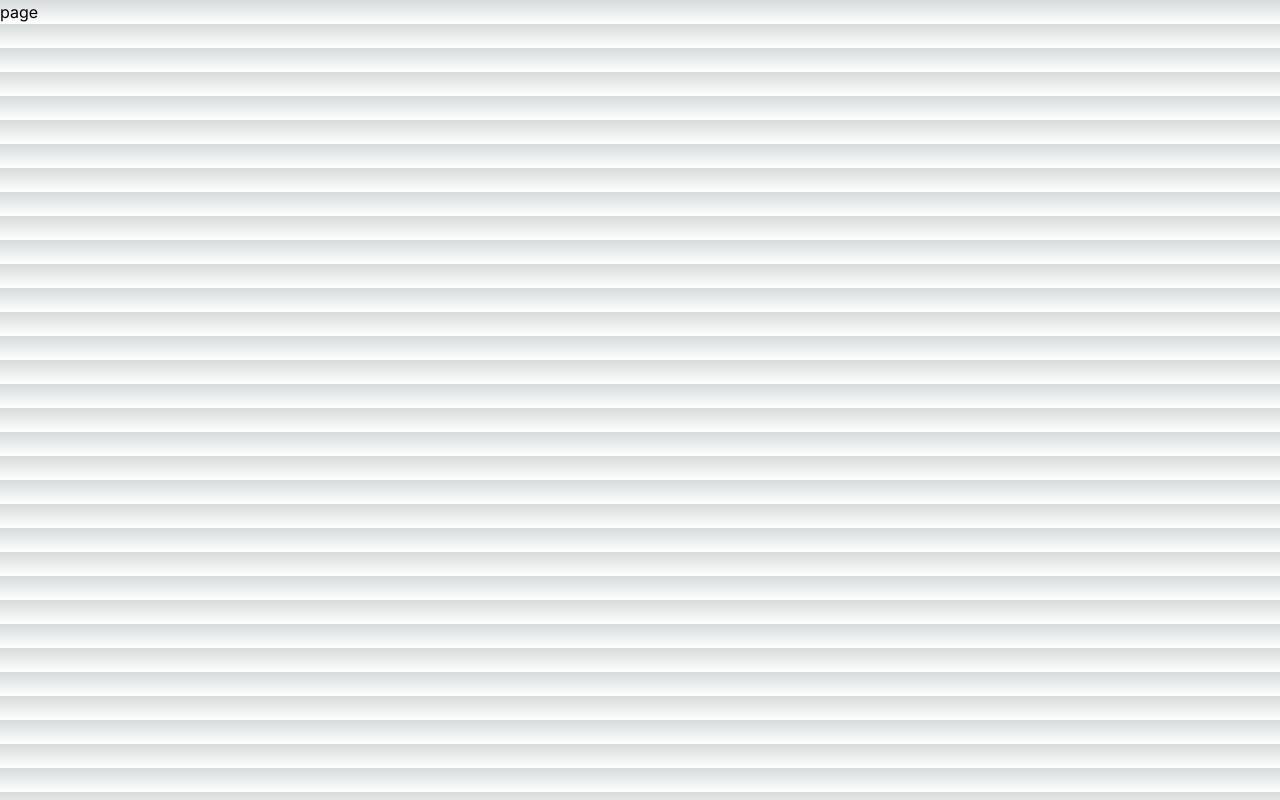
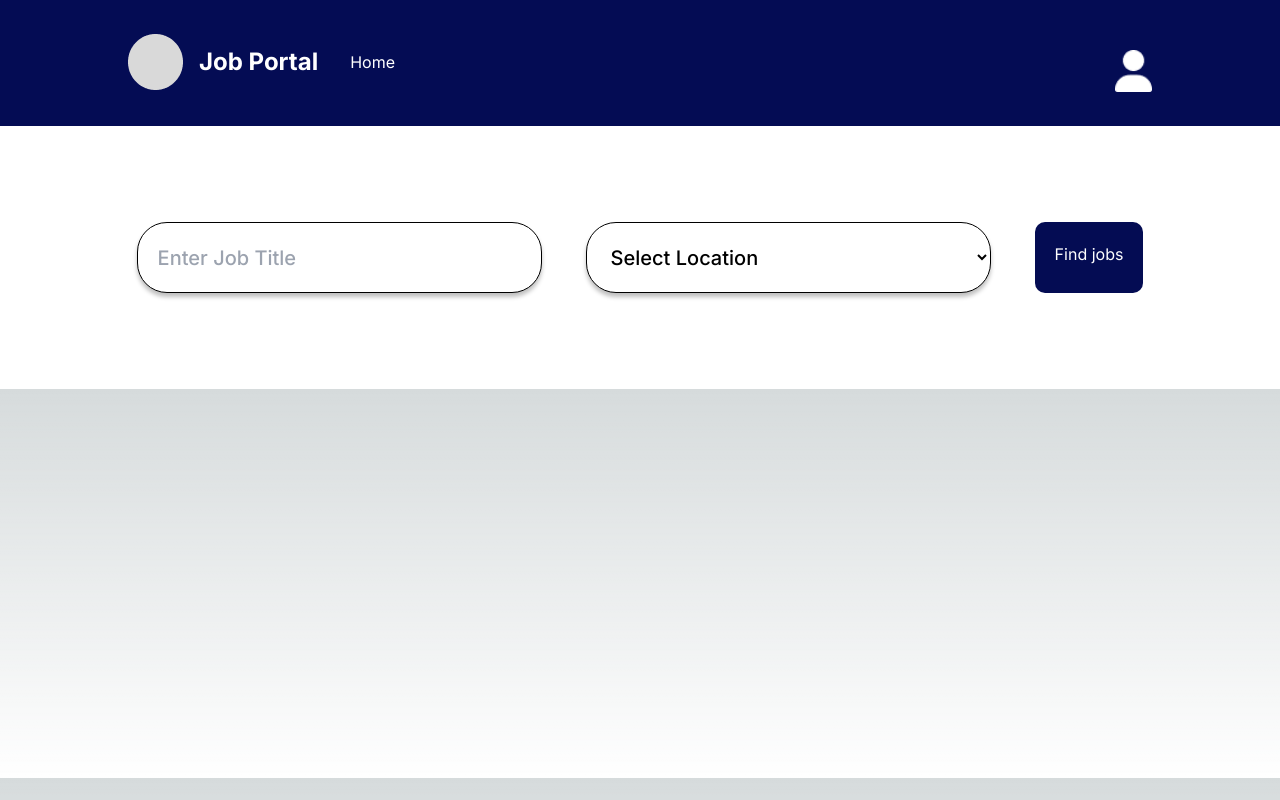
Before and after one commit to Jhoward09123/Job-portal-repo, a Next.js app: page /Browse_Jobs in a window 1280 px wide. Built offline with nearby package versions, Linux system fonts and the light colour scheme.

Commit message:
brows jobs 3 input

```diff
--- a/package.json
+++ b/package.json
@@ -9,8 +9,11 @@
     "lint": "next lint"
   },
   "dependencies": {
+    "@emotion/react": "^11.11.1",
+    "@emotion/styled": "^11.11.0",
     "@fontsource/poppins": "^5.0.8",
     "@heroicons/react": "^2.0.18",
+    "@mui/material": "^5.14.11",
     "autoprefixer": "10.4.16",
     "next": "13.5.2",
     "postcss": "8.4.30",
--- a/src/app/Browse_Jobs/page.jsx
+++ b/src/app/Browse_Jobs/page.jsx
@@ -1,9 +1,35 @@
-import React from 'react'
+import { Input } from "postcss";
+import React from "react";
 
 const page = () => {
   return (
-    <div>page</div>
-  )
-}
+    <section>
+      {/* .spacing-pad justify-center p-24 bg-white */}
+      <div className="spacing-pad justify-center p-24 bg-white">
+        <div className="flex gap-11">
+          <div className="job_title">
+            <input
+              className="Job_title_input"
+              type="text"
+              placeholder="Enter Job Title"
+            />
+          </div>
+          <div>
+            <select className="location_input" name="cars" id="cars">
+              <option value="Select none">Select Location</option>
+              <option value="volvo">USA, CALIFORNIA</option>
+              <option value="saab">DAVAO, PHILIPPINES</option>
+              <option value="mercedes">NAIROBI, KENYA</option>
+            </select>
+          </div>
+          <div className="find_button">
+            <button>Find jobs</button>
+          </div>
+        </div>
+        <br></br>
+      </div>
+    </section>
+  );
+};
 
-export default page
+export default page;
--- a/src/app/globals.css
+++ b/src/app/globals.css
@@ -16,11 +16,7 @@
   }
 }
 
-
-
-
 body {
-
   font-family: "poppins";
 
   color: rgb(var(--foreground-rgb));
@@ -32,32 +28,26 @@ body {
     rgb(var(--background-start-rgb));
 }
 
-
 /* Mine */
 
 /* 040D54 */
 
-.primary-darkblue{
-  background-color: #040C54;
+.primary-darkblue {
+  background-color: #040c54;
 }
 
-
 .ul_nav {
-
   list-style-type: none;
   margin: 0;
   padding: 0;
   overflow: hidden;
-
 }
 
 .nav_left {
   float: left;
-
 }
 
 .nav_left a {
-
   display: block;
   color: white;
   text-align: center;
@@ -69,16 +59,15 @@ body {
   background-color: #1111;
 }
 
-.about-float-right{
-  float:right;
+.about-float-right {
+  float: right;
   display: block;
   color: white;
   text-align: center;
   padding: 14px 16px;
-
 }
 
-.border_login{
+.border_login {
   border: solid black 1px;
   height: 524px;
   width: 852px;
@@ -88,24 +77,22 @@ body {
   padding-right: 100px;
 }
 
-.spacing-pad{
+.spacing-pad {
   display: flex;
   justify-content: center;
 }
 
-.title-text-login{
-font-weight: 400;
-font-size: 24px;
-font-weight: bold;
-
+.title-text-login {
+  font-weight: 400;
+  font-size: 24px;
+  font-weight: bold;
 }
 
-.white_bg_fff{
+.white_bg_fff {
   background-color: white;
-
 }
 
-.input_login{
+.input_login {
   width: 100%;
   border-radius: 10px;
   padding-left: 20px;
@@ -113,5 +100,42 @@ font-weight: bold;
   height: 55px;
 }
 
+/* home portal */
+.Job_title_input {
+  padding-left: 20px;
+  width: 405px;
+  height: 71px;
+  color: black;
+  font-size: 20px;
+  font-weight: 500;
+  border-radius: 30px;
+  border: 1px solid #000;
+  background-color: white;
+  box-shadow: 0px 4px 4px 0px rgba(0, 0, 0, 0.25);
+}
+
+.location_input {
+  padding-left: 20px;
+  width: 405px;
+  height: 71px;
+  color: black;
+  font-size: 20px;
+  font-weight: 500;
+  border-radius: 30px;
+  border: 1px solid #000;
+  background-color: white;
+  box-shadow: 0px 4px 4px 0px rgba(0, 0, 0, 0.25);
+}
+
+.find_button {
+  padding: 20px;
+  justify-content: center;
+  align-items: center;
+  border-radius: 10px;
+  background: #040c53;
+  color: white;
+}
+
+/* home portal end */
 
 /* Mine end */
--- a/src/app/layout.js
+++ b/src/app/layout.js
@@ -1,17 +1,21 @@
-import './globals.css'
-import { Inter } from 'next/font/google'
+import "./globals.css";
+import { Inter } from "next/font/google";
+import Nav from "./components/navigation/Nav";
 
-const inter = Inter({ subsets: ['latin'] })
+const inter = Inter({ subsets: ["latin"] });
 
 export const metadata = {
-  title: 'Job portal',
-  description: 'Job portal',
-}
+  title: "Job portal",
+  description: "Job portal",
+};
 
 export default function RootLayout({ children }) {
   return (
     <html lang="en">
-      <body className={inter.className}>{children}</body>
+      <body className={inter.className}>
+        <Nav />
+        {children}
+      </body>
     </html>
-  )
+  );
 }
--- a/src/app/page.js
+++ b/src/app/page.js
@@ -1,6 +1,6 @@
 
 
-import Nav from "./components/navigation/Nav";
+
 import Loginbox from "./components/login/Loginbox";
 import { Poppins } from "next/font/google";
 
@@ -15,7 +15,7 @@ const poppins = Poppins({
 export default function Home() {
   return (
     <main className={poppins.className}>
-      <Nav />
+
       <Loginbox />
     </main>
   );
```
Also changed, not shown: 1 other file (tests, documents, lock files or other folders).
